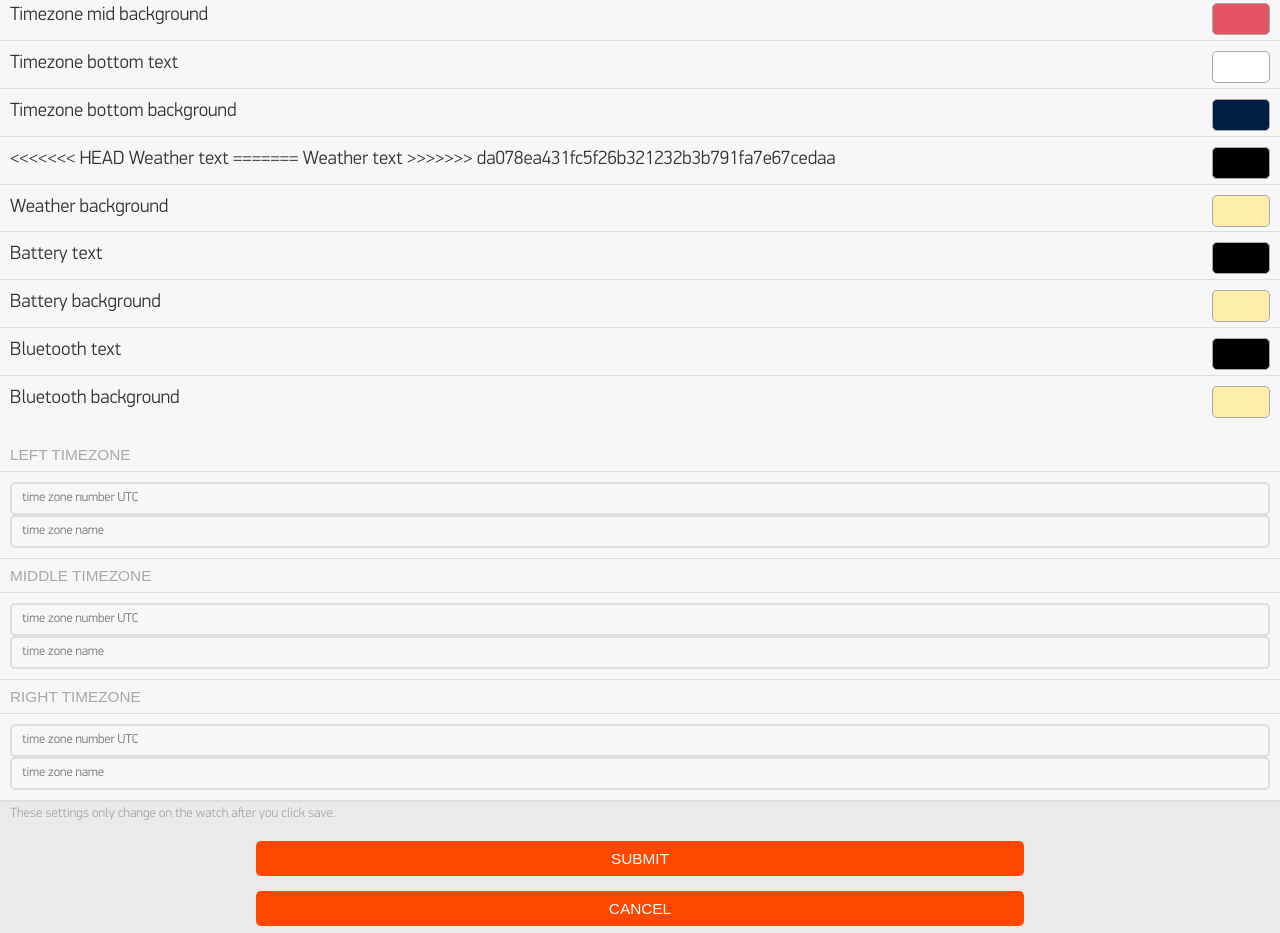
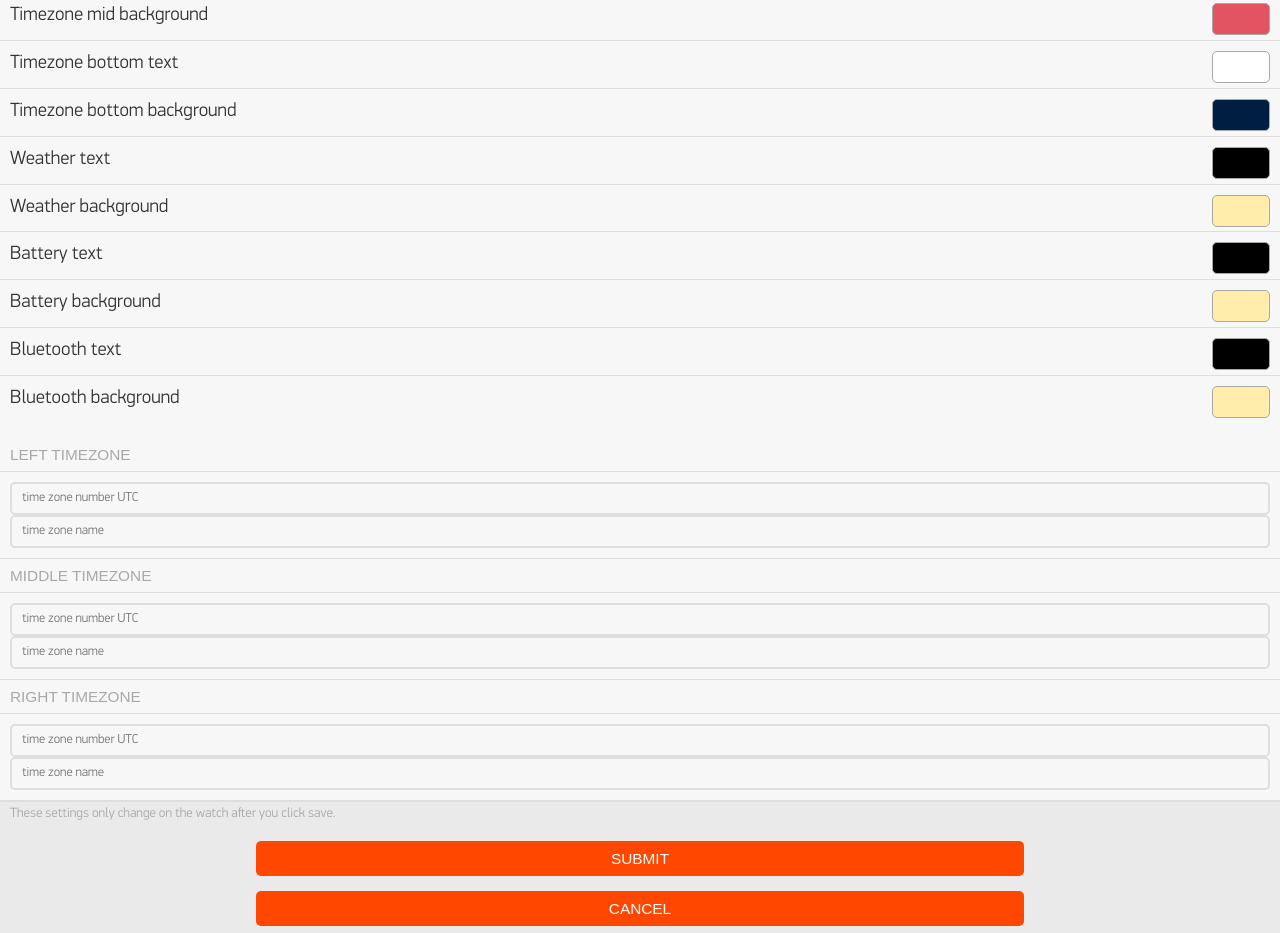
Before and after one commit to 4ndyb/4ndyb.github.io, a website: page pebble-cram/index.html in a window 1280 px wide. Shown: the part 1130-2063 px from the top of the page. Drawn offline with Linux system fonts and the light colour scheme.

Commit message:
cleaning up merge text

```diff
--- a/pebble-cram/index.html
+++ b/pebble-cram/index.html
@@ -118,13 +118,8 @@
         <input id='tzbottomBGColorPicker' type='text' class='item-color item-color-normal' value='0x001e41'>
       </label>
       <label class='item'>
-<<<<<<< HEAD
-        Weather text
-        <input id='weatherTXTColorPicker' type='text' class='item-color item-color-sunny' value='0x000000'>
-=======
         Weather text
         <input id='weatherTXTColorPicker' type='text' class='item-color item-color-normal' value='0x000000'>
->>>>>>> da078ea431fc5f26b321232b3b791fa7e67cedaa
       </label>
       <label class='item'>
         Weather background
```
